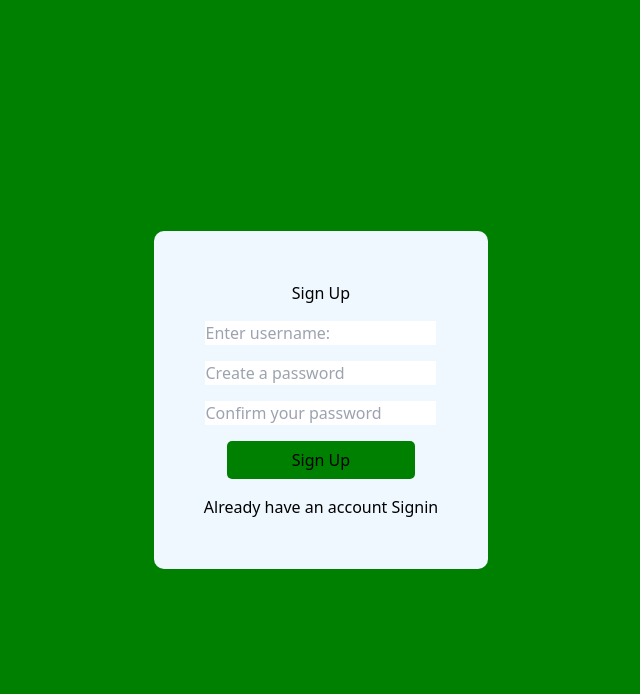
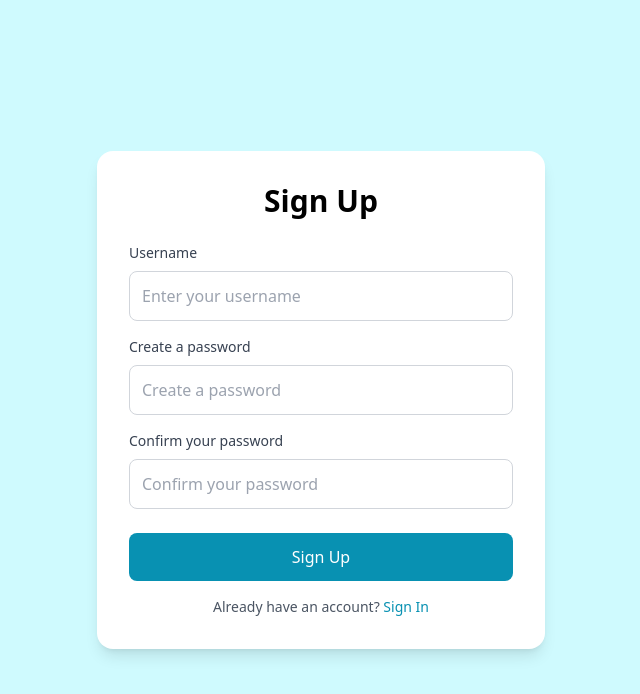
Before and after one commit to jayanthimuralirajan/onlineShopping, a React (Vite) app: page /Register in a window 1280 px wide. Shown: the top 694 px of the page, without its empty margins (319-959 px from the left). Built offline with nearby package versions, Linux system fonts and the light colour scheme.

Commit message:
first commit

```diff
--- a/src/pages/Login.jsx
+++ b/src/pages/Login.jsx
@@ -1,75 +1,131 @@
+// import React, { useState } from 'react';
+// import { NavLink, useNavigate } from 'react-router-dom';
+// import { useSelector } from 'react-redux';
+
+// function Login() {
+//   const navigate=useNavigate();
+//   const [username,setUsername]=useState('');
+//   const [password,setPassword]=useState('');
+//   const sUserName=useSelector((state)=>state.User.userName);
+//   const sPassword=useSelector((state)=>state.User.password);
+//   function handleSubmit(e){
+//     e.preventDefault();
+//     (sUserName===username && sPassword===password && username!='' && password!='')? navigate('/MainPage') : alert("Username and Password not correct");
+//   }
+
+//   return (
+//     <>
+//     <div className='bg-cyan-100 min-h-screen flex items-center justify-center'>
+//       <div className='bg-white flex rounded-2xl shadow-lg max-w-2xl p-5'>
+
+//         <div className='w-1/2'>
+//           <h1>LOG IN</h1>
+
+//           <input type='text' value={username} onChange={(e)=>setUsername(e.target.value)} id='uname' placeholder='Enter Your UserName'/>
+
+//           <input type='password' value={password} onChange={(e)=>setPassword(e.target.value)} id='pass' placeholder='Enter Your Password'/>
+//           <span>Forget password?</span>
+//           <button onClick={handleSubmit}>Login</button>
+//           <p>Don't have an account?<NavLink to="Register">Signup</NavLink></p>
+//         </div>
+
+//         <div className=''>
+//           <img className='rounded-2xl' src='/loginImage.jpg' alt=''/>
+
+//         </div>
+
+//       </div>
+//       </div>
+//     </>
+//   )
+// }
+
+// export default Login
+
+
+
 import React, { useState } from 'react';
-
-import styled from "styled-components";
-
 import { NavLink, useNavigate } from 'react-router-dom';
 import { useSelector } from 'react-redux';
 
-const LoginLayout=styled.div`
-  min-height:100vh;
-  background-color:green;
-  display: flex;
-  align-items: center;
-  justify-content: center;
+function Login() {
+  const navigate = useNavigate();
+  const [username, setUsername] = useState('');
+  const [password, setPassword] = useState('');
+  const sUserName = useSelector((state) => state.User.userName);
+  const sPassword = useSelector((state) => state.User.password);
 
-`;
-const LoginForm = styled.form`
-  padding:50px;
-  border-radius: 10px;
-  background-color: aliceblue;
-  display: flex;
-  flex-direction: column;
+  function handleSubmit(e) {
+    e.preventDefault();
 
-  align-items: center;
+    if (username === '' || password === '') {
+      alert("Username and Password cannot be empty");
+      return;
+    }
 
-  justify-content: center;
-  gap: 1rem;
-
-`;
-const Heading=styled.h2`
-  text-align: center;
-`;
-const Button=styled.button`
-  text-align: center;
-  width: 80%;
-  background-color: green;
-  border: none;
-  padding: 7px;
-  border-radius: 5px;
-`;
-
-const Input=styled.input`
-  border-radius: 5px;
-`;
-
-function Login() {
-  const navigate=useNavigate();
-  const [username,setUsername]=useState('');
-  const [password,setPassword]=useState('');
-  const sUserName=useSelector((state)=>state.User.userName);
-  const sPassword=useSelector((state)=>state.User.password);
-  function handleSubmit(e){
-    e.preventDefault();
-    (sUserName===username && sPassword===password && username!='' && password!='')? navigate('/MainPage') : alert("Username and Password not correct");
+    if (sUserName === username && sPassword === password) {
+      navigate('/MainPage');
+    } else {
+      alert("Username and Password are not correct");
+    }
   }
 
   return (
     <>
-    <LoginLayout>
-      <LoginForm>
-      <Heading>LOG IN</Heading>
+      <div className='bg-cyan-100 min-h-screen flex items-center justify-center'>
+        <div className='bg-white flex rounded-2xl shadow-lg max-w-2xl p-8'>
 
-      <Input type='text' value={username} onChange={(e)=>setUsername(e.target.value)} id='uname' placeholder='Enter Your UserName'/>
+          {/* Login Form Section */}
+          <div className='w-full md:w-1/2 p-6'>
+            <h1 className='text-3xl font-semibold mb-6'>LOG IN</h1>
 
-      <Input type='password' value={password} onChange={(e)=>setPassword(e.target.value)} id='pass' placeholder='Enter Your Password'/>
-      <span>Forget password?</span>
-      <Button onClick={handleSubmit}>Login</Button>
-      <p>Don't have an account?<NavLink to="Register">Signup</NavLink></p>
-     </LoginForm>
+            <form onSubmit={handleSubmit}>
+              <div className='mb-4'>
+                <label htmlFor='uname' className='block text-sm font-medium text-gray-700'>Username</label>
+                <input
+                  type='text'
+                  id='uname'
+                  value={username}
+                  onChange={(e) => setUsername(e.target.value)}
+                  className='w-full mt-2 p-3 border border-gray-300 rounded-lg focus:outline-none focus:ring-2 focus:ring-cyan-500'
+                  placeholder='Enter Your Username'
+                />
+              </div>
 
-      </LoginLayout>
+              <div className='mb-6'>
+                <label htmlFor='pass' className='block text-sm font-medium text-gray-700'>Password</label>
+                <input
+                  type='password'
+                  id='pass'
+                  value={password}
+                  onChange={(e) => setPassword(e.target.value)}
+                  className='w-full mt-2 p-3 border border-gray-300 rounded-lg focus:outline-none focus:ring-2 focus:ring-cyan-500'
+                  placeholder='Enter Your Password'
+                />
+              </div>
+
+              <div className='flex justify-between items-center'>
+                <span className='text-sm text-cyan-600 hover:underline cursor-pointer'>Forget password?</span>
+                <button type="submit" className='px-6 py-2 bg-cyan-600 text-white rounded-lg hover:bg-cyan-700 transition duration-200'>
+                  Login
+                </button>
+              </div>
+            </form>
+
+            <p className='mt-4 text-center'>
+              Don't have an account? <NavLink to="/Register" className='text-cyan-600 hover:underline'>Signup</NavLink>
+            </p>
+          </div>
+
+          {/* Image Section */}
+          <div className='hidden md:block w-1/2'>
+            <img className='w-full h-full object-cover rounded-2xl' src='/loginImage.jpg' alt='Login Illustration'/>
+          </div>
+
+        </div>
+      </div>
     </>
-  )
+  );
 }
 
-export default Login
+export default Login;
--- a/src/pages/MainPage.jsx
+++ b/src/pages/MainPage.jsx
@@ -6,7 +6,7 @@ import { Outlet } from 'react-router-dom'
 
 function MainPage() {
 
-  const [isMoon, setIsMoon] = useState(true);
+  const [isMoon, setIsMoon] = useState(false);
   return (
 
     <div className={`${isMoon ? 'bg-black text-white' : 'bg-white text-black'}`}>
--- a/src/pages/Register.jsx
+++ b/src/pages/Register.jsx
@@ -1,78 +1,135 @@
-import React, { useState } from 'react'
+// import React, { useState } from 'react'
+// import { useDispatch } from 'react-redux';
+// import { NavLink, useNavigate } from 'react-router-dom';
+// import { createDetails } from './LoginUserSlice';
+
+
+// function Register() {
+//   const [username,setUsername]=useState('');
+//   const [password1,setPassword1]=useState('');
+//   const [password2,setPassword2]=useState('');
+
+//   const dispatch = useDispatch();
+//   const navigate=useNavigate();
+//   function handleSubmit(e){
+//     e.preventDefault();
+
+//     if (!username || !password1 || !password2) {
+//       alert("Please fill all the fields");
+//     } else if (password1 !== password2) {
+//       alert("Passwords do not match");
+//     } else {
+//       dispatch(createDetails({userName:username, password:password1}));
+//       navigate('/MainPage');
+//     }
+
+//   }
+
+//   return (
+//     <div className='bg-cyan-100 min-h-screen flex items-center justify-center'>
+//         <div className='bg-white flex rounded-2xl shadow-lg '>
+//         <h1>Sign Up</h1>
+
+//         <input type='text' value={username} onChange={(e)=>setUsername(e.target.value)} placeholder='Enter username:'/>
+
+//         <input type='password'  value={password1} onChange={(e)=>setPassword1(e.target.value)} placeholder='Create a password'/>
+
+//         <input type='password' value={password2} onChange={(e)=>setPassword2(e.target.value)} placeholder='Confirm your password'/>
+
+//         <button onClick={handleSubmit}>Sign Up</button>
+//         <p>Already have an account <NavLink to="/">Signin</NavLink></p>
+//         </div>
+
+//     </div>
+//   )
+// }
+
+// export default Register;
+
+import React, { useState } from 'react';
 import { useDispatch } from 'react-redux';
 import { NavLink, useNavigate } from 'react-router-dom';
-import styled from "styled-components";
 import { createDetails } from './LoginUserSlice';
 
-const RegisterDiv=styled.div`
-  min-height:100vh;
-  background-color:green;
-  display: flex;
-  align-items: center;
-  justify-content: center;
-
-`;
-const RegisterForm = styled.form`
-  padding:50px;
-  border-radius: 10px;
-  background-color: aliceblue;
-  display: flex;
-  flex-direction: column;
-
-  align-items: center;
-
-  justify-content: center;
-  gap: 1rem;
-
-`;
-
-const Button=styled.button`
-  text-align: center;
-  width: 80%;
-  background-color: green;
-  border: none;
-  padding: 7px;
-  border-radius: 5px;
-`;
-
 function Register() {
-  const [username,setUsername]=useState('');
-  const [password1,setPassword1]=useState('');
-  const [password2,setPassword2]=useState('');
+  const [username, setUsername] = useState('');
+  const [password1, setPassword1] = useState('');
+  const [password2, setPassword2] = useState('');
 
   const dispatch = useDispatch();
-  const navigate=useNavigate();
-  function handleSubmit(e){
+  const navigate = useNavigate();
+
+  function handleSubmit(e) {
     e.preventDefault();
 
+    // Validation
     if (!username || !password1 || !password2) {
       alert("Please fill all the fields");
     } else if (password1 !== password2) {
       alert("Passwords do not match");
     } else {
-      dispatch(createDetails({userName:username, password:password1}));
+      dispatch(createDetails({ userName: username, password: password1 }));
       navigate('/MainPage');
     }
-
   }
 
   return (
-    <RegisterDiv>
-      <RegisterForm>
-      <h1>Sign Up</h1>
+    <div className="bg-cyan-100 min-h-screen flex items-center justify-center">
+      <div className="bg-white flex flex-col items-center rounded-2xl shadow-lg p-8 w-full max-w-md">
+        <h1 className="text-3xl font-semibold mb-6">Sign Up</h1>
 
-        <input type='text' value={username} onChange={(e)=>setUsername(e.target.value)} placeholder='Enter username:'/>
+        {/* Form Inputs */}
+        <form onSubmit={handleSubmit} className="w-full">
+          <div className="mb-4">
+            <label htmlFor="username" className="block text-sm font-medium text-gray-700">Username</label>
+            <input
+              type="text"
+              id="username"
+              value={username}
+              onChange={(e) => setUsername(e.target.value)}
+              className="w-full mt-2 p-3 border border-gray-300 rounded-lg focus:outline-none focus:ring-2 focus:ring-cyan-500"
+              placeholder="Enter your username"
+            />
+          </div>
 
-        <input type='password'  value={password1} onChange={(e)=>setPassword1(e.target.value)} placeholder='Create a password'/>
+          <div className="mb-4">
+            <label htmlFor="password1" className="block text-sm font-medium text-gray-700">Create a password</label>
+            <input
+              type="password"
+              id="password1"
+              value={password1}
+              onChange={(e) => setPassword1(e.target.value)}
+              className="w-full mt-2 p-3 border border-gray-300 rounded-lg focus:outline-none focus:ring-2 focus:ring-cyan-500"
+              placeholder="Create a password"
+            />
+          </div>
 
-        <input type='password' value={password2} onChange={(e)=>setPassword2(e.target.value)} placeholder='Confirm your password'/>
+          <div className="mb-6">
+            <label htmlFor="password2" className="block text-sm font-medium text-gray-700">Confirm your password</label>
+            <input
+              type="password"
+              id="password2"
+              value={password2}
+              onChange={(e) => setPassword2(e.target.value)}
+              className="w-full mt-2 p-3 border border-gray-300 rounded-lg focus:outline-none focus:ring-2 focus:ring-cyan-500"
+              placeholder="Confirm your password"
+            />
+          </div>
 
-        <Button onClick={handleSubmit}>Sign Up</Button>
-        <p>Already have an account <NavLink to="/">Signin</NavLink></p>
-        </RegisterForm>
+          <button
+            type="submit"
+            className="w-full py-3 bg-cyan-600 text-white rounded-lg hover:bg-cyan-700 transition duration-200"
+          >
+            Sign Up
+          </button>
+        </form>
 
-    </RegisterDiv>
-  )
+        <p className="mt-4 text-sm text-gray-600">
+          Already have an account? <NavLink to="/" className="text-cyan-600 hover:underline">Sign In</NavLink>
+        </p>
+      </div>
+    </div>
+  );
 }
 
 export default Register;
--- a/src/pages/homeAppliance.css
+++ b/src/pages/homeAppliance.css
@@ -3,6 +3,8 @@
     flex-wrap: wrap;
     gap:5rem;
     justify-content: center;
+
+
 }
 .product{
     padding:10px;
```
Also changed, not shown: src/pages/Menu.jsx (+2 -31 lines), public/loginImage.jpg (added).
